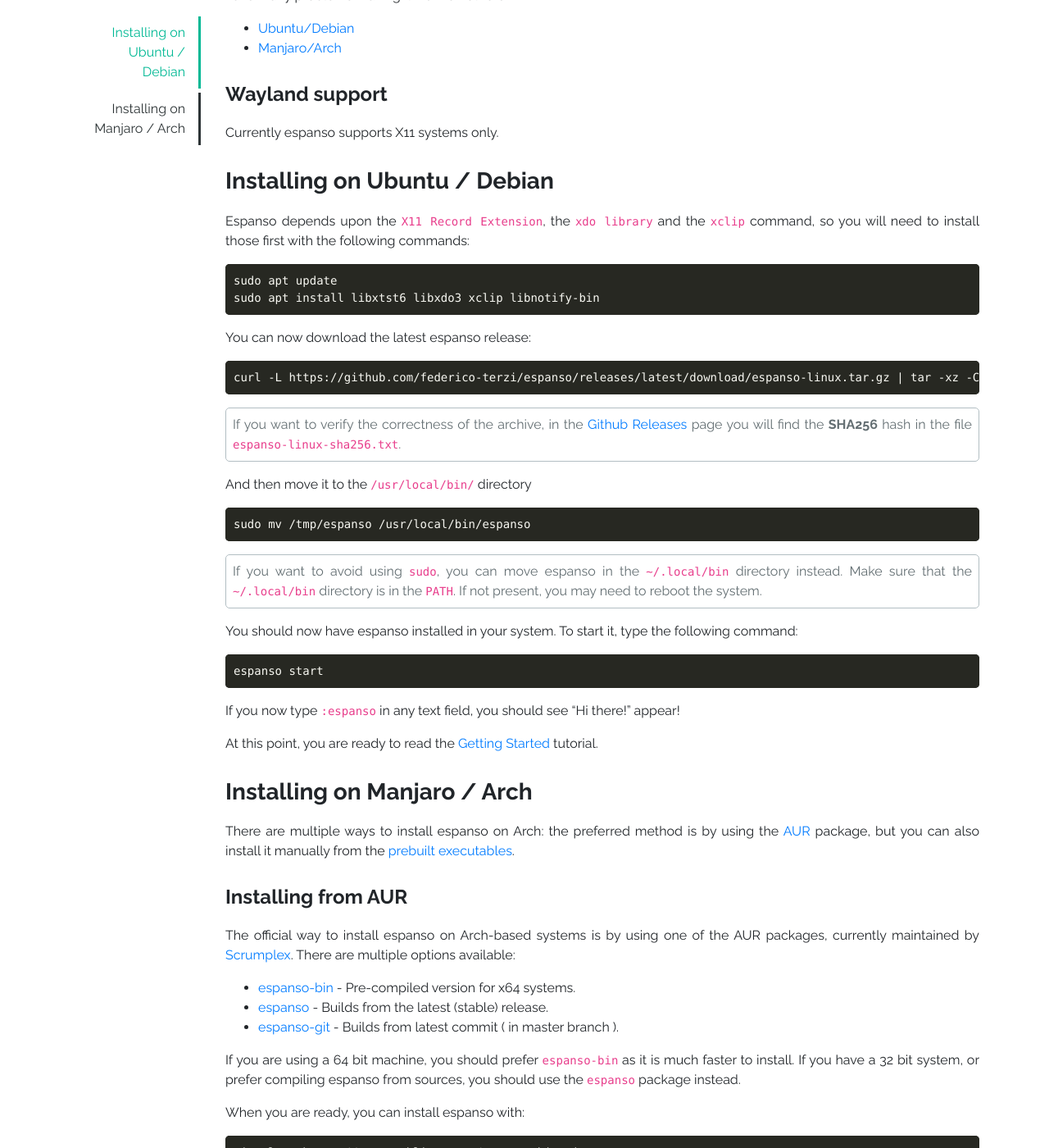
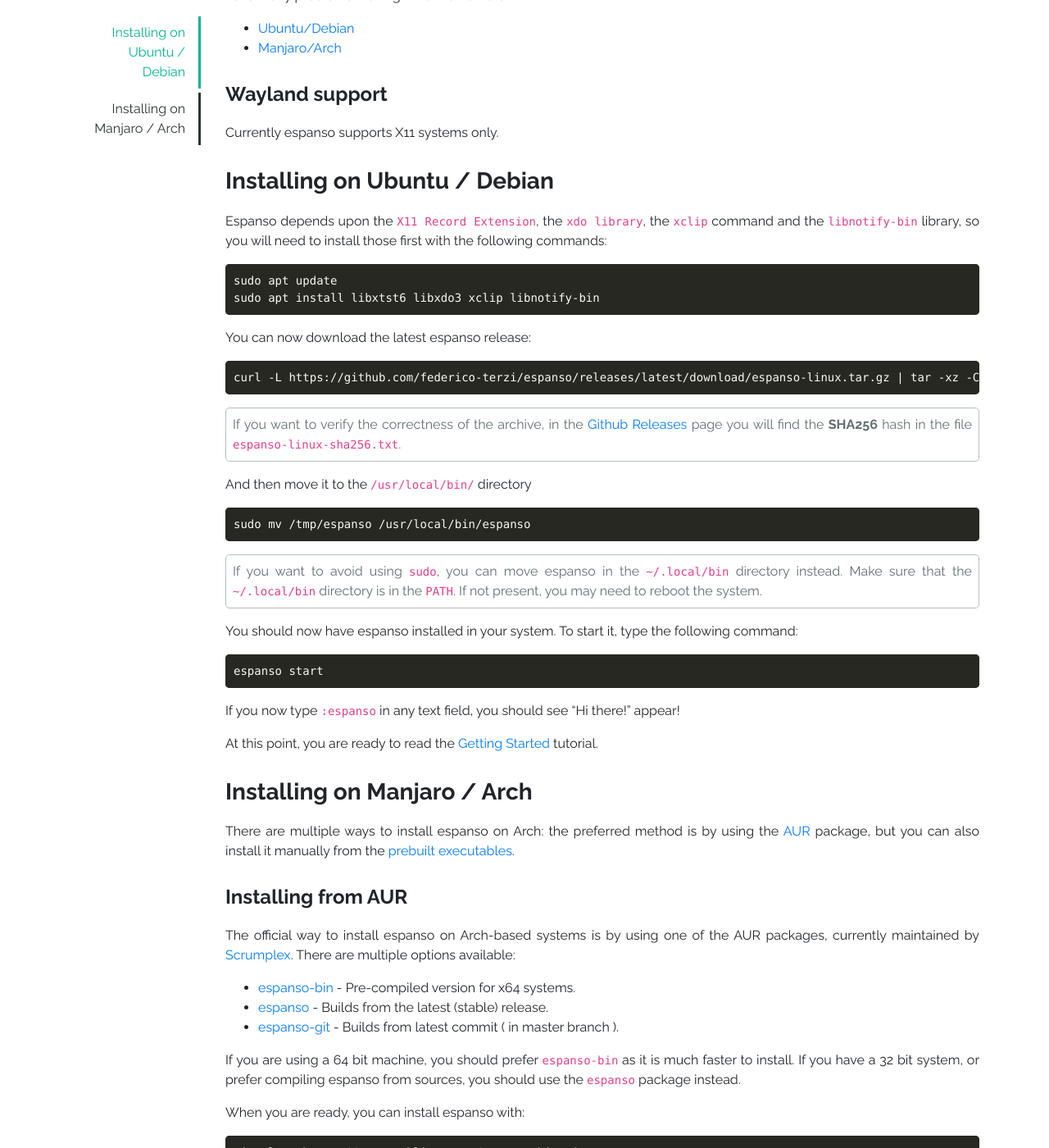
Before and after one commit to espanso/espanso, a Jekyll site: the page built from install/linux.md, in a window 1280 px wide and 1400 px high, scrolled down 203 px. Shown: the whole window at 82% size. Built offline with Jekyll 4.4.1, drawn with Linux system fonts in a browser that asks for light colours; some of the changed text lies outside the part shown.

Commit message:
improve installation instructions on Linux

````diff
--- a/install/linux.md
+++ b/install/linux.md
@@ -15,8 +15,9 @@
 
 ### Installing on Ubuntu / Debian
 
-Espanso depends upon the `X11 Record Extension`, the `xdo library` and the `xclip` command,
-so you will need to install those first with the following commands:
+Espanso depends upon the `X11 Record Extension`, the `xdo library`, the `xclip` command and
+the `libnotify-bin` library, so you will need to install
+those first with the following commands:
 
 ```
 sudo apt update
@@ -74,8 +75,8 @@
 
 #### Installing from the prebuilt release
 
-Espanso depends upon the `X11 Record Extension`, the `xdo library` and the `xclip` command,
-so you will need to install those first with the following commands:
+Espanso depends upon the `X11 Record Extension`, the `xdo library`, the `xclip` command and the
+`libnotify` library, so you will need to install those first with the following commands:
 
 ```
 sudo pacman -Sy
````
